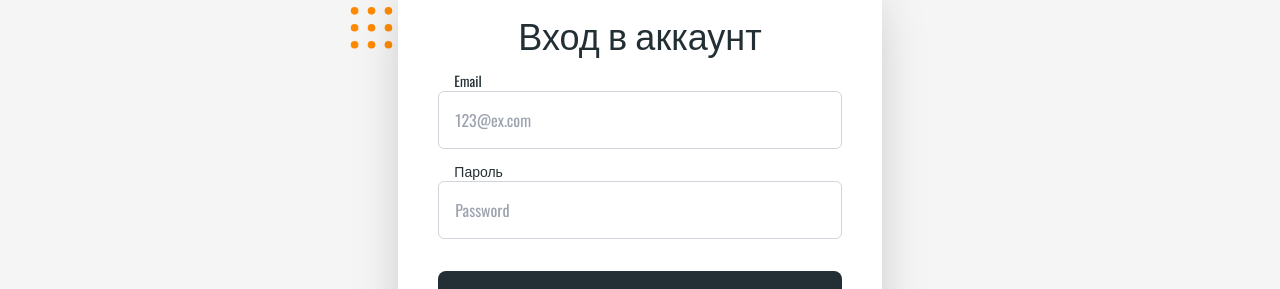
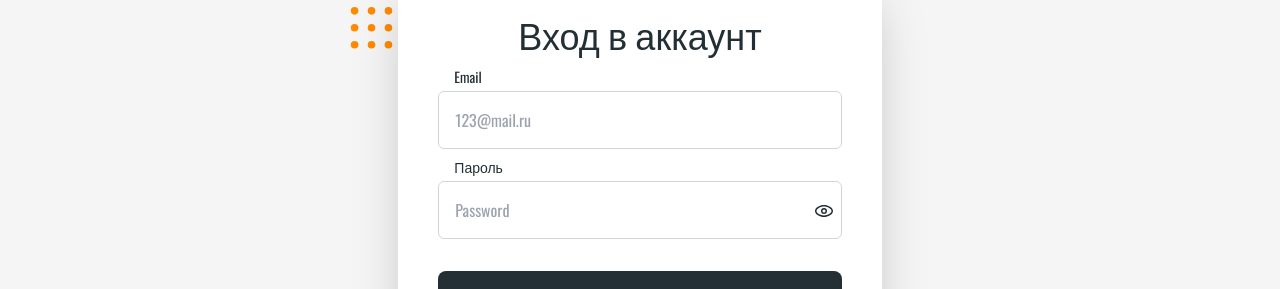
Before and after one commit to StacyGru/online-city, a React (Create React App) app: page /login in a window 1280 px wide. Shown: the part 211-500 px from the top of the page. Built offline with nearby package versions, Linux system fonts and the light colour scheme.

Commit message:
create show/hide password button

```diff
--- a/src/pages/LogIn.js
+++ b/src/pages/LogIn.js
@@ -1,8 +1,9 @@
-import {useContext} from "react";
+import {useContext, useState} from "react";
 import AuthContext from "../context/AuthContext";
 
 const LogIn = () => {
 	let {loginUser} = useContext(AuthContext)
+	const [showPass, setShowPass] = useState(false)
 
 	return (
 		<div className="relative">
@@ -15,16 +16,33 @@ const LogIn = () => {
 							<p className="w-full text-4xl font-medium text-center leading-snug">Вход в аккаунт</p>
 							<form className="w-full mt-6 mr-0 mb-0 ml-0 relative space-y-8" onSubmit={loginUser}>
 								<div className="relative">
-									<p className="pt-0 pr-2 pb-0 pl-2 -mt-5 mr-0 mb-0 ml-2 font-medium text-darkBlue absolute">Email</p>
-									<input placeholder="123@ex.com" type="text" className="border placeholder-gray-400 focus:outline-none
+									<p className="pt-0 pr-2 pb-0 pl-2 -mt-6 mr-0 mb-0 ml-2 font-medium text-darkBlue absolute">Email</p>
+									<input placeholder="123@mail.ru" type="text" className="border placeholder-gray-400 focus:outline-none
                   focus:border-black w-full pt-4 pr-4 pb-4 pl-4 mt-2 mr-0 mb-0 ml-0 text-base block bg-white
                   border-gray-300 rounded-md"/>
 								</div>
 								<div className="relative">
-									<p className="pt-0 pr-2 pb-0 pl-2 -mt-5 mr-0 mb-0 ml-2 font-medium text-darkBlue absolute">Пароль</p>
-									<input placeholder="Password" type="password" className="border placeholder-gray-400 focus:outline-none
-                  focus:border-black w-full pt-4 pr-4 pb-4 pl-4 mt-2 mr-0 mb-0 ml-0 text-base block bg-white
+									<p className="pt-0 pr-2 pb-0 pl-2 -mt-6 mr-0 mb-0 ml-2 font-medium text-darkBlue absolute">Пароль</p>
+									<input placeholder="Password" type={showPass ? 'text' : 'password'} className="border placeholder-gray-400 focus:outline-none
+                  focus:border-black w-full pt-4 pr-6 pb-4 pl-4 mt-2 mr-0 mb-0 ml-0 text-base block bg-white
                   border-gray-300 rounded-md"/>
+									<button className="absolute top-5 right-2" onClick={() => setShowPass(!showPass)}>
+										{showPass ?
+											<svg fill="none" height="20" width="20" xmlns="http://www.w3.org/2000/svg">
+												<g fill="currentColor" fillRule="evenodd">
+													<path
+														d="M9.964 5.5A.75.75 0 019.958 4a11.921 11.921 0 015.918 1.578C17.566 6.558 19 8.068 19 10c0 1.003-.393 1.901-.999 2.659a.75.75 0 11-1.171-.937c.442-.553.67-1.13.67-1.722 0-1.13-.858-2.245-2.376-3.125A10.411 10.411 0 009.964 5.5zM4.124 14.422C5.844 15.42 8.036 16 10 16c1.605 0 3.355-.388 4.873-1.066l.847.846a.75.75 0 101.06-1.06L5.28 3.22a.75.75 0 00-1.06 1.06l.823.824c-.974.445-1.87 1.02-2.57 1.712C1.606 7.672 1 8.752 1 10c0 1.932 1.433 3.443 3.124 4.422zM8.5 10a1.5 1.5 0 002.53 1.09L8.91 8.97c-.254.269-.41.631-.41 1.03zM7 10a3 3 0 005.09 2.151l1.635 1.635c-1.201.458-2.523.714-3.725.714-1.702 0-3.635-.513-5.124-1.375C3.358 12.245 2.5 11.13 2.5 10c0-.731.35-1.448 1.028-2.117.66-.653 1.593-1.217 2.66-1.635l1.66 1.661A2.99 2.99 0 007 10z"></path>
+												</g>
+											</svg> :
+											<svg fill="none" height="20" width="20" xmlns="http://www.w3.org/2000/svg">
+												<g fill="currentColor" fillRule="evenodd">
+													<path d="M13 10a3 3 0 11-6 0 3 3 0 016 0zm-1.5 0a1.5 1.5 0 11-3 0 1.5 1.5 0 013 0z"></path>
+													<path
+														d="M19 10c0 3.5-5 6-9 6s-9-2.5-9-6 5-6 9-6 9 2.5 9 6zm-1.5 0c0 .983-.72 2.084-2.279 3.03-1.516.92-3.497 1.47-5.221 1.47-1.725 0-3.705-.55-5.222-1.47C3.22 12.084 2.5 10.983 2.5 10c0-.983.72-2.084 2.278-3.03C6.295 6.05 8.275 5.5 10 5.5c1.724 0 3.705.55 5.221 1.47 1.56.946 2.279 2.047 2.279 3.03z"></path>
+												</g>
+											</svg>
+										}
+									</button>
 								</div>
 								<div className="relative">
 									<a
```
